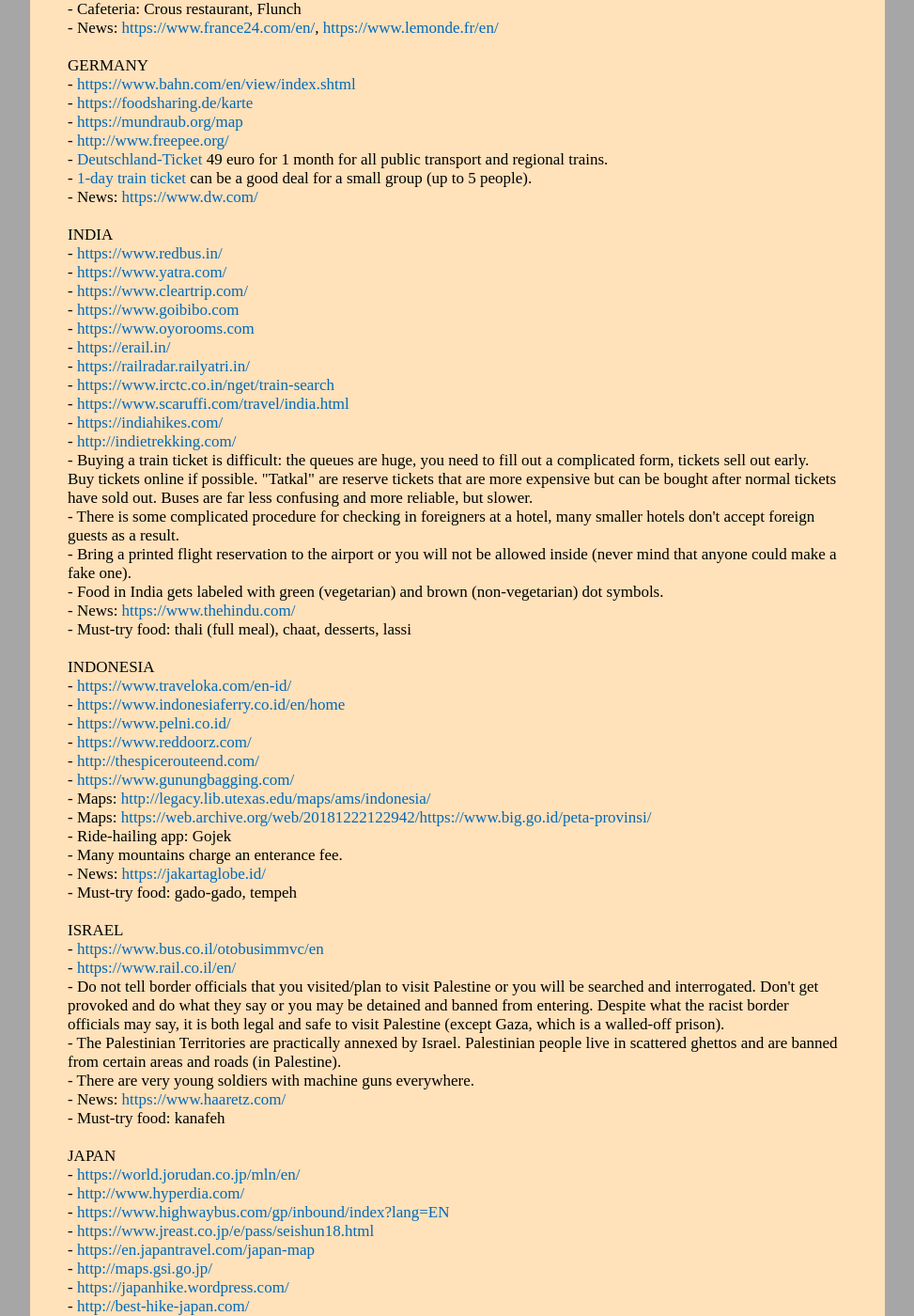
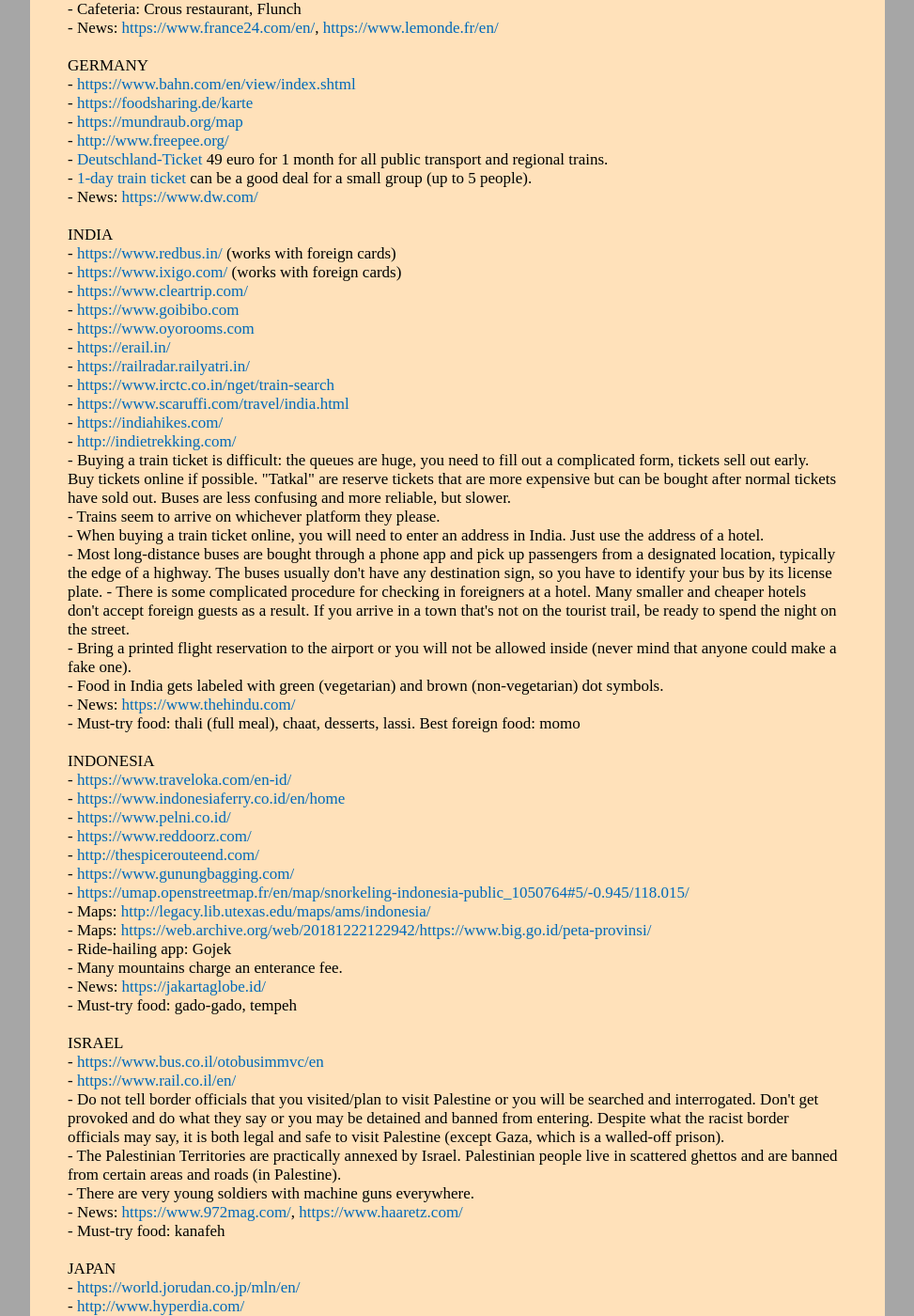
Before and after one commit to witbag/witbag.github.io, a Jekyll site: the page built from travel/notes.html, in a window 1280 px wide and 1400 px high, scrolled down 2389 px. Shown: the whole window at 94% size, without its empty margins (153-1126 px from the left). Built offline with Jekyll 4.4.1, drawn with Linux system fonts in a browser that asks for light colours; some of the changed text lies outside the part shown.

Commit message:
Update notes.html

```diff
--- a/travel/notes.html
+++ b/travel/notes.html
@@ -71,7 +71,7 @@
 - <a href="https://www.blablacar.com/" target=_blank>https://www.blablacar.com/</a><br />
 - <a href="https://direkt.bahn.guru/" target=_blank>https://direkt.bahn.guru/</a><br />
 - <a href="http://www.azair.com/" target=_blank>http://www.azair.com/</a><br />
-- <a href="https://www.megalithic.co.uk/" target=_blank>https://www.megalithic.co.uk/</a><br />
+- <a href="https://www.megalithic.co.uk/le_megalith_map.html/" target=_blank>https://www.megalithic.co.uk/le_megalith_map.html/</a><br />
 - <a href="https://map.campwild.org/" target=_blank>https://map.campwild.org/</a><br />
 - <a href="http://www.refuges.info/" target=_blank>http://www.refuges.info/</a><br />
 - <a href="http://chemineur.fr/" target=_blank>http://chemineur.fr/</a><br />
@@ -119,8 +119,8 @@
 - News: <a href="https://www.dw.com/" target=_blank>https://www.dw.com/</a><br />
 <br>
 INDIA<br>
-- <a href="https://www.redbus.in/" target=_blank>https://www.redbus.in/</a><br />
-- <a href="https://www.yatra.com/" target=_blank>https://www.yatra.com/</a><br />
+- <a href="https://www.redbus.in/" target=_blank>https://www.redbus.in/</a> (works with foreign cards)<br />
+- <a href="https://www.ixigo.com/" target=_blank>https://www.ixigo.com/</a> (works with foreign cards)<br />
 - <a href="https://www.cleartrip.com/" target=_blank>https://www.cleartrip.com/</a><br />
 - <a href="https://www.goibibo.com" target=_blank>https://www.goibibo.com</a><br />
 - <a href="https://www.oyorooms.com" target=_blank>https://www.oyorooms.com</a><br />
@@ -130,12 +130,15 @@
 - <a href="https://www.scaruffi.com/travel/india.html" target=_blank>https://www.scaruffi.com/travel/india.html</a><br />
 - <a href="https://indiahikes.com/" target=_blank>https://indiahikes.com/</a><br />
 - <a href="http://indietrekking.com/" target=_blank>http://indietrekking.com/</a><br />
-- Buying a train ticket is difficult: the queues are huge, you need to fill out a complicated form, tickets sell out early. Buy tickets online if possible. "Tatkal" are reserve tickets that are more expensive but can be bought after normal tickets have sold out. Buses are far less confusing and more reliable, but slower.<br>
-- There is some complicated procedure for checking in foreigners at a hotel, many smaller hotels don't accept foreign guests as a result.<br>
+- Buying a train ticket is difficult: the queues are huge, you need to fill out a complicated form, tickets sell out early. Buy tickets online if possible. "Tatkal" are reserve tickets that are more expensive but can be bought after normal tickets have sold out. Buses are less confusing and more reliable, but slower.<br>
+- Trains seem to arrive on whichever platform they please.<br>
+- When buying a train ticket online, you will need to enter an address in India. Just use the address of a hotel.<br>
+- Most long-distance buses are bought through a phone app and pick up passengers from a designated location, typically the edge of a highway. The buses usually don't have any destination sign, so you have to identify your bus by its license plate.
+- There is some complicated procedure for checking in foreigners at a hotel. Many smaller and cheaper hotels don't accept foreign guests as a result. If you arrive in a town that's not on the tourist trail, be ready to spend the night on the street.<br>
 - Bring a printed flight reservation to the airport or you will not be allowed inside (never mind that anyone could make a fake one).<br>
 - Food in India gets labeled with green (vegetarian) and brown (non-vegetarian) dot symbols.<br>
 - News: <a href="https://www.thehindu.com/" target=_blank>https://www.thehindu.com/</a><br />
-- Must-try food: thali (full meal), chaat, desserts, lassi<br>
+- Must-try food: thali (full meal), chaat, desserts, lassi. Best foreign food: momo<br>
 <br>
 INDONESIA<br>
 - <a href="https://www.traveloka.com/en-id/" target=_blank>https://www.traveloka.com/en-id/</a><br />
@@ -144,6 +147,7 @@
 - <a href="https://www.reddoorz.com/" target=_blank>https://www.reddoorz.com/</a><br />
 - <a href="http://thespicerouteend.com/" target=_blank>http://thespicerouteend.com/</a><br />
 - <a href="https://www.gunungbagging.com/" target=_blank>https://www.gunungbagging.com/</a><br />
+- <a href="https://umap.openstreetmap.fr/en/map/snorkeling-indonesia-public_1050764#5/-0.945/118.015/" target=_blank>https://umap.openstreetmap.fr/en/map/snorkeling-indonesia-public_1050764#5/-0.945/118.015/</a><br />
 - Maps: <a href="http://legacy.lib.utexas.edu/maps/ams/indonesia/" target=_blank>http://legacy.lib.utexas.edu/maps/ams/indonesia/</a><br />
 - Maps: <a href="https://web.archive.org/web/20181222122942/https://www.big.go.id/peta-provinsi/" target=_blank>https://web.archive.org/web/20181222122942/https://www.big.go.id/peta-provinsi/</a><br />
 - Ride-hailing app: Gojek<br>
@@ -157,7 +161,7 @@
 - Do not tell border officials that you visited/plan to visit Palestine or you will be searched and interrogated. Don't get provoked and do what they say or you may be detained and banned from entering. Despite what the racist border officials may say, it is both legal and safe to visit Palestine (except Gaza, which is a walled-off prison).<br>
 - The Palestinian Territories are practically annexed by Israel. Palestinian people live in scattered ghettos and are banned from certain areas and roads (in Palestine).<br>
 - There are very young soldiers with machine guns everywhere.<br>
-- News: <a href="https://www.haaretz.com/" target=_blank>https://www.haaretz.com/</a><br />
+- News: <a href="https://www.972mag.com/" target=_blank>https://www.972mag.com/</a>, <a href="https://www.haaretz.com/" target=_blank>https://www.haaretz.com/</a><br />
 - Must-try food: kanafeh<br>
 <br>
 JAPAN<br>
@@ -230,7 +234,6 @@
 - Most historical buildings are post World War 2 reconstructions, while truly old buildings are covered with billboard ads.<br>
 - People seem to think that "jaywalking" is a horrible crime.<br>
 - Kayaking trips: search "spływ + river name" or visit <a href="http://kajaki.pl/" target=_blank>http://kajaki.pl/</a>.<br>
-- News: <a href="https://tvn24.pl/tvn24-news-in-english/" target=_blank>https://tvn24.pl/tvn24-news-in-english/</a>, <a href="https://wyborcza.pl/0,173236.html" target=_blank>https://wyborcza.pl/0,173236.html</a><br />
 - Canteen: bar mleczny<br>
 <br>
 RUSSIA<br>
```
Also changed, not shown: other parts of travel/notes.html (+1 -1 lines).
